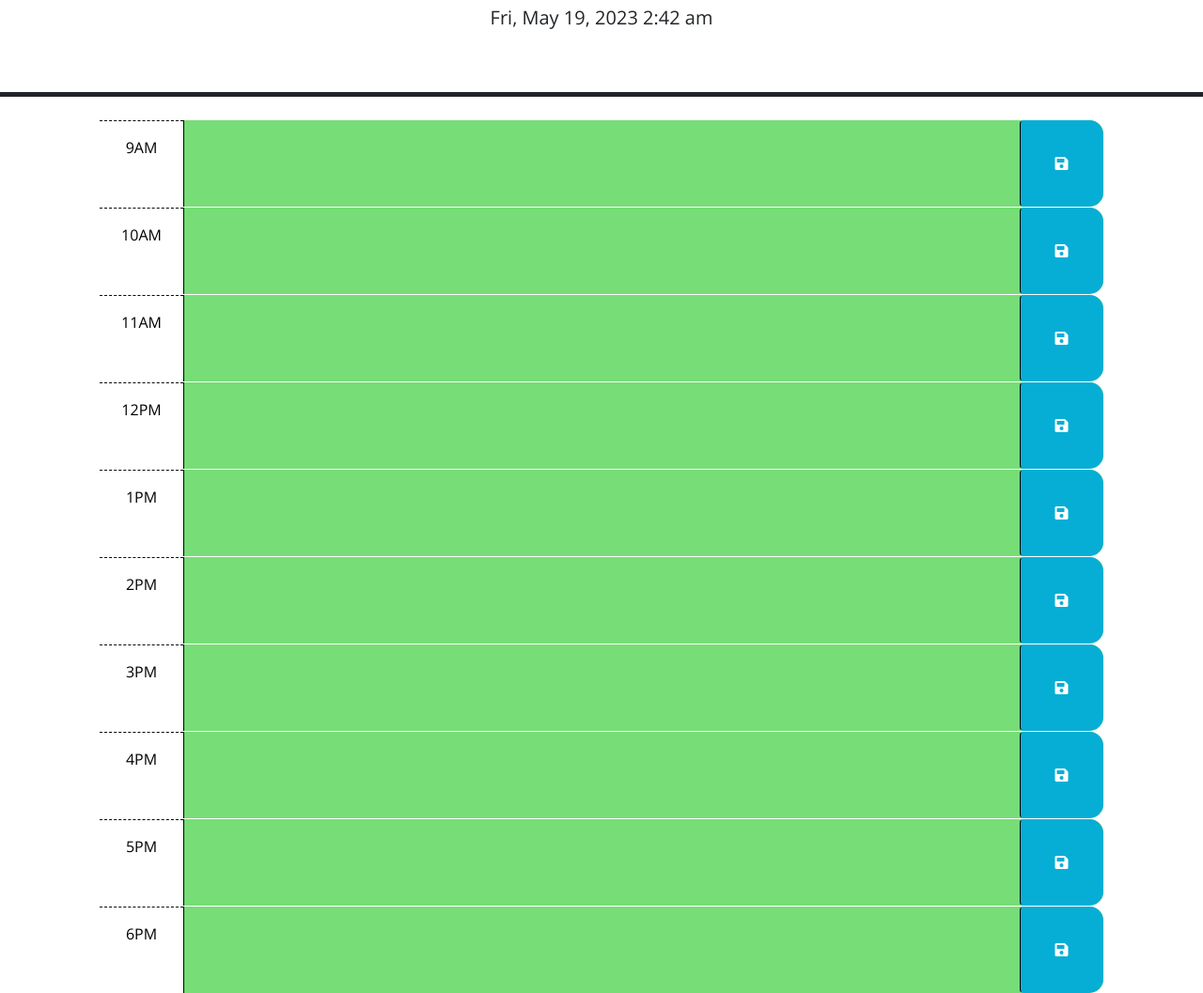
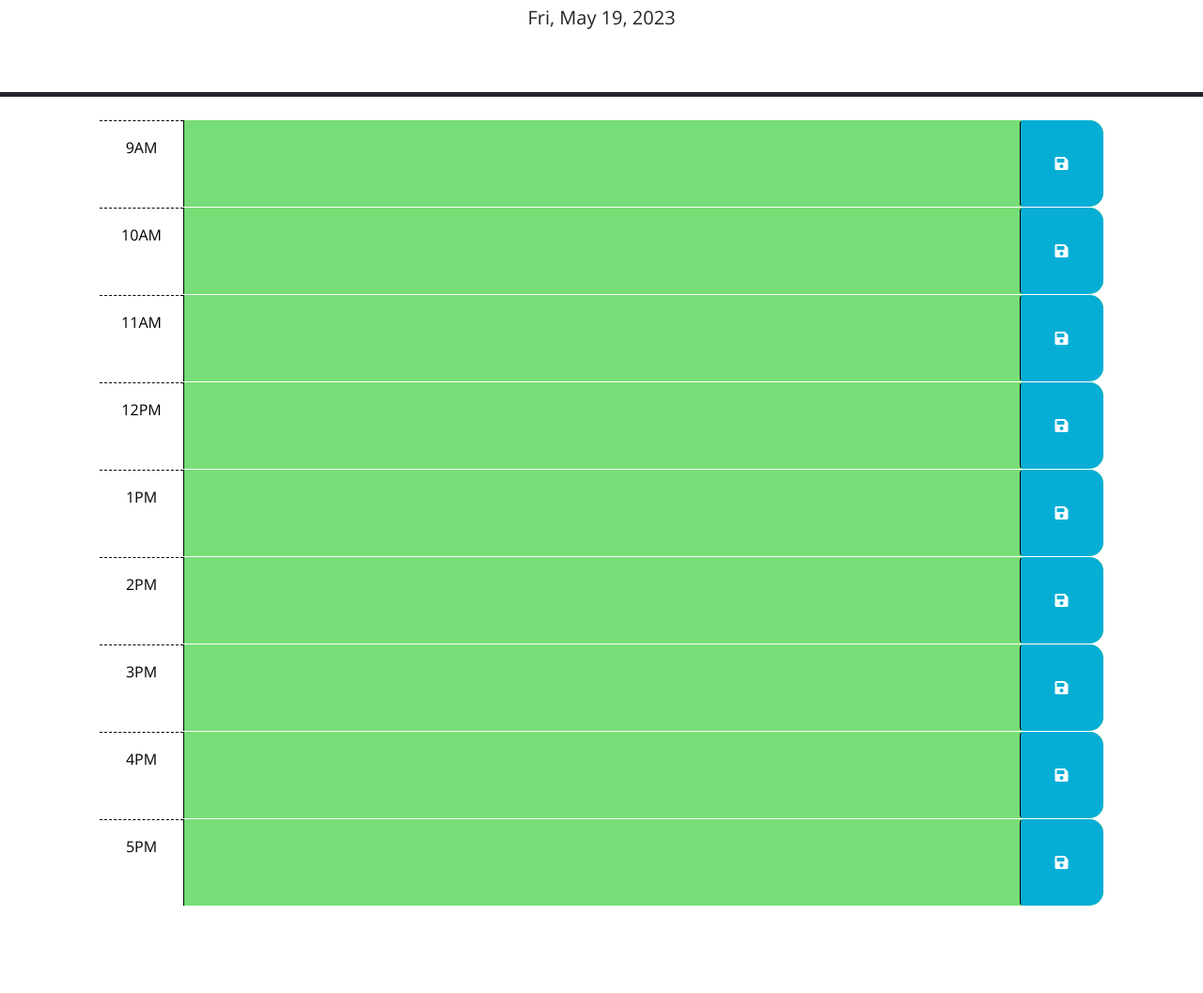
Before and after one commit to rachela1/workday-scheduler, a plain HTML site: page Develop/index.html in a window 1280 px wide. Shown: the part 216-1273 px from the top of the page at 94% size. After the commit the page ends 1180 px from the top, so only its background shows below. Drawn offline with nearby package versions, Linux system fonts and the light colour scheme.

Commit message:
formatted index.html and script.js

```diff
--- a/Develop/index.html
+++ b/Develop/index.html
@@ -93,15 +93,7 @@
         <i class="fas fa-save" aria-hidden="true"></i>
       </button>
     </div>
-
-    <div id="hour-18" class="row time-block">
-      <div class="col-2 col-md-1 hour text-center py-3">6PM</div>
-      <textarea class="col-8 col-md-10 description" rows="3"> </textarea>
-      <button class="btn saveBtn col-2 col-md-1" aria-label="save">
-        <i class="fas fa-save" aria-hidden="true"></i>
-      </button>
-    </div>
-
+   </div>
     <script src="https://code.jquery.com/jquery-3.4.1.min.js"></script>
     <script src="https://cdn.jsdelivr.net/npm/dayjs@1.11.3/dayjs.min.js"
       integrity="sha256-iu/zLUB+QgISXBLCW/mcDi/rnf4m4uEDO0wauy76x7U=" crossorigin="anonymous"></script>
--- a/Develop/script.js
+++ b/Develop/script.js
@@ -3,6 +3,7 @@
 // the code isn't run until the browser has finished rendering all the elements
 // in the html.
 $(function () {
+  var hour = dayjs().hour() - 9;
   // TODO: Add a listener for click events on the save button. This code should
   // use the id in the containing time-block as a key to save the user input in
   // local storage. HINT: What does `this` reference in the click listener
@@ -26,7 +27,6 @@ $(function () {
   // current hour in 24-hour time?
   //
 
-  var hour = dayjs().hour() - 9;
   console.log(hour);
   $('.time-block').each(function () {
     var id = $(this).attr('id').split('-')[1];
@@ -55,10 +55,7 @@ $("#hour-14 .description").val(localStorage.getItem("hour-14"));
 $("#hour-15 .description").val(localStorage.getItem("hour-15"));
 $("#hour-16 .description").val(localStorage.getItem("hour-16"));
 $("#hour-17 .description").val(localStorage.getItem("hour-17"));
-$("#hour-18 .description").val(localStorage.getItem("hour-18"));
-
-
 
   // TODO: Add code to display the current date in the header of the page.
-  $("#currentDay").text(dayjs().format("ddd, MMM DD, YYYY h:mm a"));
+  $("#currentDay").text(dayjs().format("ddd, MMM DD, YYYY"));
 });
```
Also changed, not shown: 1 other file.
